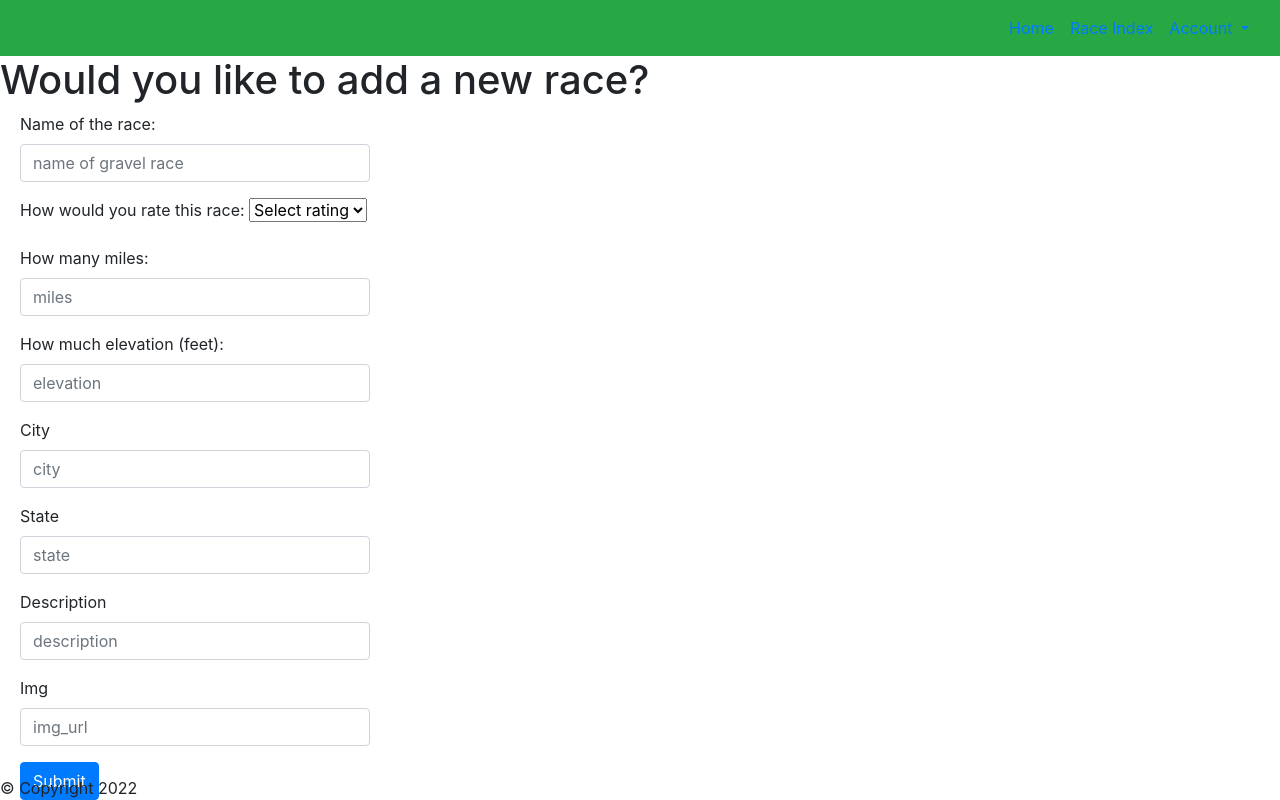
After one commit to chueny/gravelbikeraces, a Flask app: page /add-race in a window 1280 px wide. The commit adds this page. Run offline with Flask 2, Linux system fonts and the light colour scheme; the visitor is signed in with stand-in values (Sample User, id 1).

Commit message:
created a form to add a new race to database

```diff
--- a/crud.py
+++ b/crud.py
@@ -20,10 +20,10 @@ def get_user_by_email(email):
     """Return user by email"""
     return User.query.filter(User.email == email).first()
 
-def create_race(name, average,  distance, elevation, location, state, gps_lat, gps_lon, overview, img_url):
+def create_race(race_name, average,  distance, elevation, location, state, gps_lat, gps_lon, overview, img_url):
     """Create race and return a new race"""
 
-    race = Race(race_name = name, average=average, distance = distance, elevation= elevation, location = location, state = state, gps_lat = gps_lat, gps_lon = gps_lon, overview=overview, img_url = img_url)
+    race = Race(race_name = race_name, average=average, distance = distance, elevation= elevation, location = location, state = state, gps_lat = gps_lat, gps_lon = gps_lon, overview=overview, img_url = img_url)
     return race
 
 def get_all_races():
--- a/data/races.json
+++ b/data/races.json
@@ -391,7 +391,6 @@
     "overview": "La Mediana is 75% gravel, 62.7 miles in distance and has over 3,500 feet of elevation gain. The GL60 features two wet crossings (North Bosque River and Gum Branch), the locally famous Loco Hill (20% grade!) near the small town of Iredell and the cyclocross challenge over the barricades at the Bee Creek Bridge.",
     "img_URL": "https://hips.hearstapps.com/hmg-prod/images/gl-836-copy-1636131734.jpg?resize=980:*"
   },
-
   {
     "race_name":"GL100",
     "organizer": "Gravel Locos",
--- a/server.py
+++ b/server.py
@@ -5,6 +5,7 @@ from flask import (Flask, render_template, request, flash, session,
 from model import connect_to_db, db
 import crud
 import os
+import requests
 
 from jinja2 import StrictUndefined
 
@@ -12,21 +13,19 @@ app = Flask(__name__)
 app.secret_key = "dev"
 app.jinja_env.undefined = StrictUndefined
 google_API = os.environ['MY_API_KEY']
+geocode_key = os.environ['GEOCODE_KEY']
 
 
 @app.route('/')
 def homepage():
     """Show homepage"""
-    #homepage has access to this data, but do i need it?
     races = crud.get_all_races()
 
-    print(races)
-    # data = json.dumps(races)
     return render_template('homepage.html', races = races, MY_API_KEY = google_API)
 
 @app.route('/map')
 def show_map():
-    """Show map on page"""
+    """Shows data for the map"""
     all_races = crud.get_all_races()
 
     races =[]
@@ -43,10 +42,7 @@ def show_map():
         dict_races['img_url'] = race.img_url
         dict_races['location'] = race.location
 
-        #print(dict_races)
         races.append(dict_races)
-
-    #print(dict_races)
 
     return jsonify(races)
 
@@ -55,10 +51,8 @@ def show_map():
 def all_races():
     """View all races."""
 
-    #This route has a view of google maps
-    #When a pin is clicked here, we link the items here to view
     races = crud.get_all_races()
-    # return races
+
     return render_template("race_index.html", races=races)
 
 
@@ -76,6 +70,7 @@ def all_users():
     """Shows all users"""
     users = crud.get_all_users()
     return render_template("users.html", users = users)
+
 
 @app.route('/users/<user_id>')
 def show_users(user_id):
@@ -101,7 +96,7 @@ def login_user():
     if not user or user.password != password:
         flash("The email or passward you entered was incorrect!")
         # print(f"YOU ARE NOT A USER")
-        return redirect("/create")
+        return redirect("/signup")
     else:
         session['user_email'] = user.email
         flash(f"welcome back, {user.email}")
@@ -139,7 +134,6 @@ def signup_user():
 def update_score():
 
     review_id = request.json["review_id"]
-    ##WHAT IS LINE 99 SAY? WEHRE ARE WE GETTTING THAT JSEON FILE ##
     updated_score = request.JSON["updated_score"]
     crud.update_score(review_id, updated_score)
 
@@ -148,6 +142,7 @@ def update_score():
     db.session.commit()
 
     return "Success"
+
 
 @app.route('/races/<race_id>/ratings', methods =["POST"])
 def create_rating(race_id):
@@ -172,6 +167,63 @@ def create_rating(race_id):
 
     return redirect(f"/races/{race_id}")
 
+
+@app.route('/add-race')
+def add_race():
+    """"""
+    #NOT SURE THIS IS WORKING PROPERLY THERE ARE BUGS
+    logged_in_email = session.get('user_email')
+
+    if logged_in_email is None:
+        flash("You must be logged in to create a new race!")
+        return redirect("/login")
+    else:
+        return render_template("add_race.html")
+
+
+@app.route('/fetch-geolocation', methods=["POST"])
+def fetch_gelocation(): #do we need a userId?
+    """Create a new race and adds it to the database"""
+
+    race_name = request.form.get('race')
+    average = request.form.get('average')
+    distance = request.form.get('distance')
+    elevation = request.form.get('elevation')
+    location = request.form.get('city')
+    state = request.form.get('state')
+    overview = request.form.get('overview')
+    img_url = request.form.get('img_url')
+
+    # use city, state and input into google geocode API and make a resquest
+    url = 'https://maps.googleapis.com/maps/api/geocode/json?address='
+    url = url + location +',+' + state + '&key=' + geocode_key
+    # print(url)
+
+    res = requests.get(url)
+    geo_data = res.json()
+
+    try:
+        gps_lat = geo_data['results'][0]['geometry']['location']['lat']
+        gps_lon = geo_data['results'][0]['geometry']['location']['lng']
+    except:
+        flash(""" Location not valid. Try entering another city and state. """)
+
+    race = crud.create_race(race_name = race_name,
+                            average = average,
+                            distance = distance,
+                            elevation= elevation,
+                            location = location,
+                            state = state,
+                            gps_lat = gps_lat,
+                            gps_lon = gps_lon,
+                            overview=overview,
+                            img_url = img_url)
+    db.session.add(race)
+    db.session.commit()
+
+    return redirect("/") #to google map and renders a new pin?
+
+
 if __name__ == "__main__":
     connect_to_db(app)
     app.run(host="0.0.0.0", debug=True)
--- a/static/css/maps.css
+++ b/static/css/maps.css
@@ -17,3 +17,9 @@ html, body {
     width: 200px;
     height: 200px;
 }
+
+.form-container{
+    width: 350px;
+    height: 200px;
+    margin-left: 20px;
+}
--- /dev/null
+++ b/templates/add_race.html
@@ -0,0 +1,50 @@
+{% extends 'base.html' %}
+{% block title %}Add a new race {% endblock %}
+
+{% block content %}
+{% if session.get('user_email') %}
+
+<h1>Would you like to add a new race? </h1>
+<form action="/fetch-geolocation" method="POST" class="form-container">
+    <div class="form-group">
+      <label for="race_name">Name of the race:</label>
+      <input type="text" class="form-control" placeholder="name of gravel race" name="race">
+    </div>
+    <div class="form-group">
+        <label for="race_miles">How would you rate this race: </label>
+            <select name="rating">
+                <option value="">Select rating</option>
+                {% for num in range(1, 6) %}
+                <option value="{{num}}">{{num}}</option>
+                {% endfor %}
+            </select>
+    </div>
+    <div class="form-group">
+      <label for="race_miles">How many miles: </label>
+      <input type="number" class="form-control" placeholder="miles" name="distance">
+    </div>
+    <div class="form-group">
+        <label for="race_elevation">How much elevation (feet):</label>
+        <input type="number" class="form-control" placeholder="elevation" name="elevation">
+    </div>
+    <div class="form-group">
+        <label for="race_city">City</label>
+        <input type="text" class="form-control" placeholder="city" name="city">
+    </div>
+    <div class="form-group">
+        <label for="race_state">State</label>
+        <input type="text" class="form-control" placeholder="state" name="state">
+    </div>
+    <div class="form-group">
+        <label for="overview">Description</label>
+        <input type="text" class="form-control" placeholder="description" name="overview">
+    </div>
+    <div class="form-group">
+        <label for="img_url">Img</label>
+        <input type="url" class="form-control" placeholder="img_url" name="img_url">
+    </div>
+    <button type="submit" class="btn btn-primary">Submit</button>
+  </form>
+{% endif %}
+
+{% endblock %}
--- a/templates/race_details.html
+++ b/templates/race_details.html
@@ -47,7 +47,7 @@
 
 <h4>Reviews</h4>
 {% for review in race.reviews %}
-    <p>{{ review.review }}</p>
+    <p class="display-review">{{ review.review }}</p>
 
 {% endfor %}
 
--- a/templates/race_index.html
+++ b/templates/race_index.html
@@ -57,7 +57,7 @@
             {% for race in races %}
 
                 <div class="card race-card" data-distance="{{race.distance}}"
-                data-elevation="{{race.elevation}}" style="width: 18rem;"  hidden> {# add hidden later #}
+                data-average="{{race.average}}" data-elevation="{{race.elevation}}" style="width: 18rem;"  hidden> {# add hidden later #}
                     <img class="card-img-top" src="{{race.img_url}}" alt="gravel bike race photo">
                     <div class="card-body">
                     <p class="card-text"></p>
@@ -100,5 +100,7 @@
             </div>
         </div>
 </div>
+<script src="/static/js/filterByElevation.js"></script>
+<script src="/static/js/filterByDistance.js"></script>
 <script src="/static/js/raceIndex.js"></script>
 {% endblock%}
```
Also changed, not shown: static/js/filterByDistance.js (added, +51 -0 lines), static/js/filterByElevation.js (added, +68 -0 lines), static/js/raceIndex.js (+16 -96 lines), templates/homepage.html (+5 -3 lines), 1 other file.
